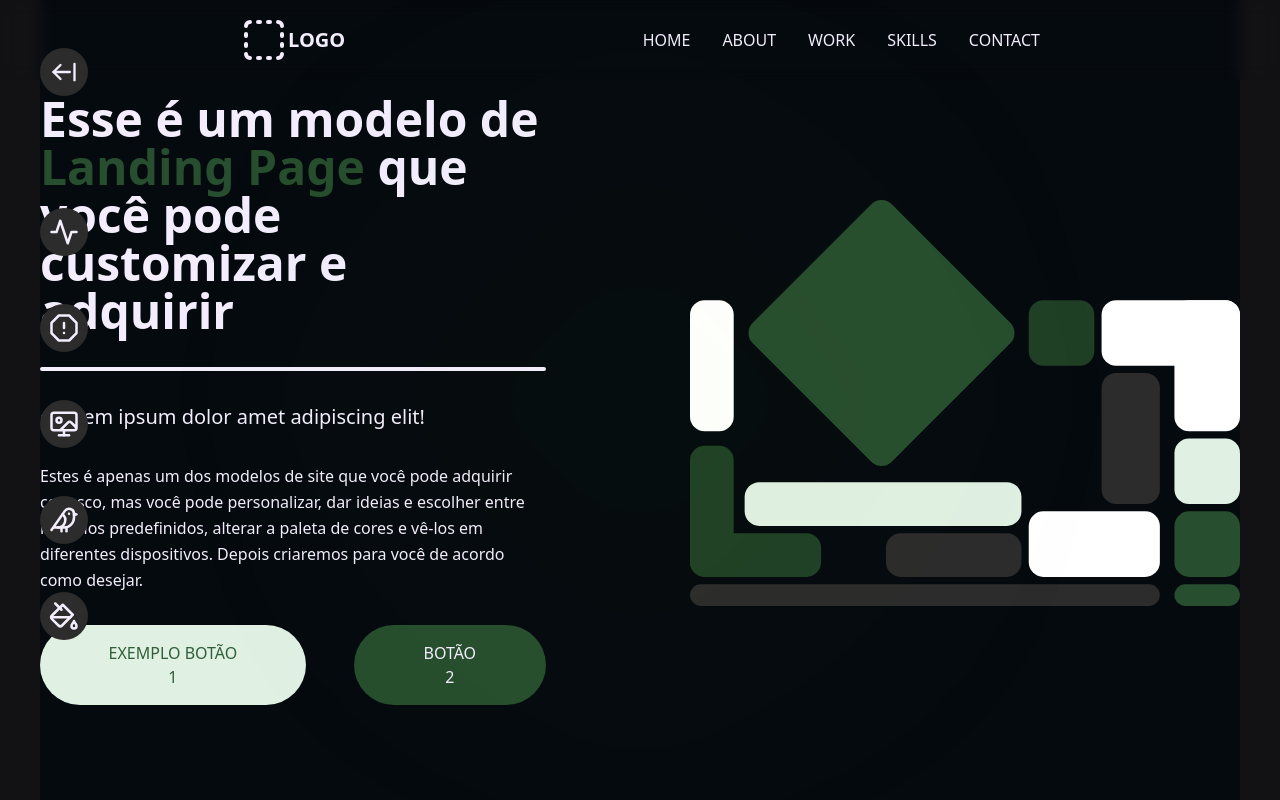
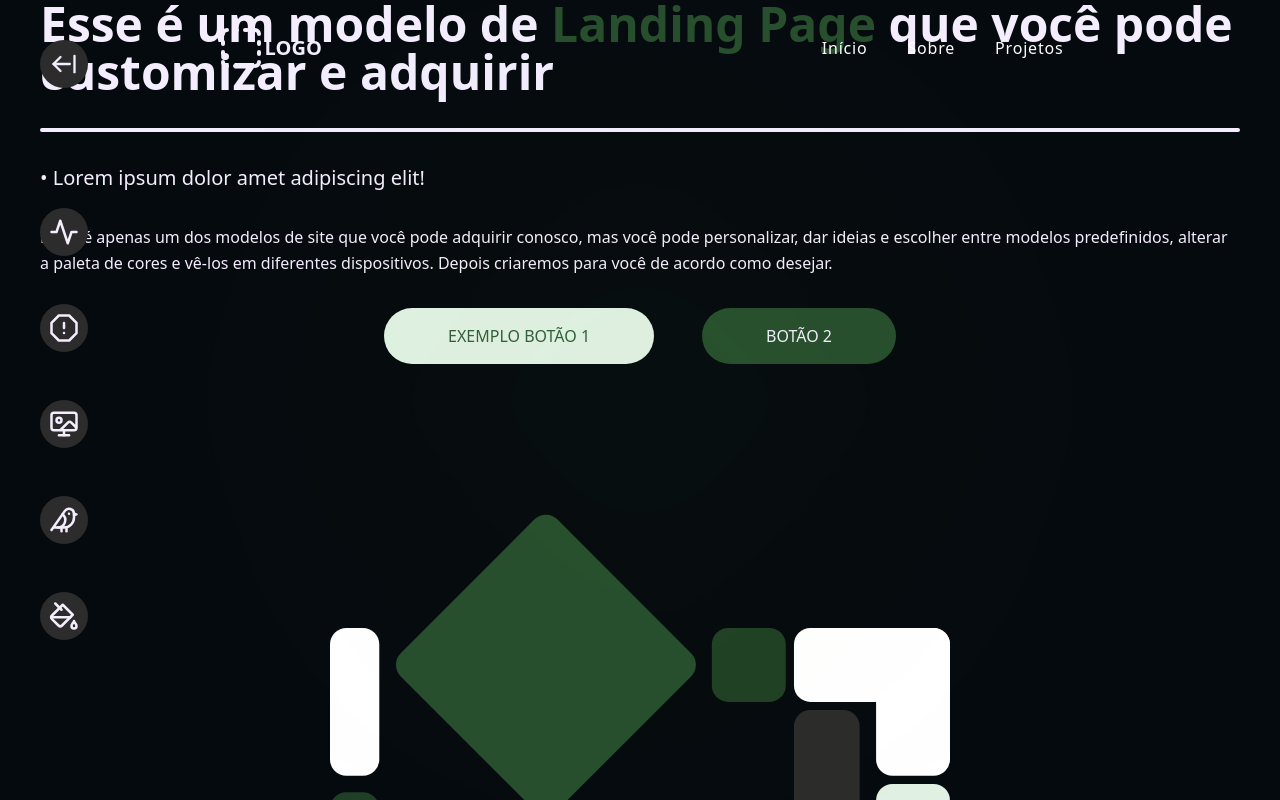
Before and after one commit to juicerq/Notes, a Next.js app in the folder web/: page /demo in a window 1280 px wide. Shown: the top 800 px of the page. Built offline with nearby package versions, Linux system fonts and the light colour scheme.

Commit message:
add demo mobile navbar

```diff
--- a/web/src/components/SideBar.tsx
+++ b/web/src/components/SideBar.tsx
@@ -13,7 +13,7 @@ export function SideBar() {
     <div className="fixed left-0 top-0 z-50 flex h-full w-32 flex-col items-center justify-center space-y-12 text-mainPalette-text">
       <Link
         href={'/'}
-        className="absolute top-10 m-2 flex h-12 w-12 items-center justify-center rounded-3xl bg-mainPalette-bgAlt text-mainPalette-text transition-all ease-linear hover:-translate-x-1 hover:bg-mainPalette-text hover:text-mainPalette-bg"
+        className="absolute top-10 flex h-12 w-12 items-center justify-center rounded-3xl bg-mainPalette-bgAlt text-mainPalette-text transition-all ease-linear hover:-translate-x-1 hover:bg-mainPalette-text hover:text-mainPalette-bg"
       >
         <ArrowLeftFromLine size={28} />
       </Link>
--- a/web/src/components/SitePreview/LPComponents/LPAbout.tsx
+++ b/web/src/components/SitePreview/LPComponents/LPAbout.tsx
@@ -3,7 +3,7 @@ import { BarChart4, AlarmClock, Building2 } from 'lucide-react'
 export function LPAbout() {
   return (
     <div
-      id="about"
+      id="lp-about"
       className="flex h-screen flex-col items-center justify-center gap-16 bg-previewPalette0-bg"
     >
       <h2 className="text-center text-5xl font-bold">
--- a/web/src/components/SitePreview/LPComponents/LPHeader.tsx
+++ /dev/null
@@ -1,24 +0,0 @@
-import { BoxSelect } from 'lucide-react'
-
-const navSections = ['home', 'about', 'work', 'skills', 'contact']
-
-export function LPHeader() {
-  return (
-    <div className="z-60 fixed left-0 flex h-20 w-full items-center justify-between bg-transparent px-60 backdrop-blur">
-      <div className="flex items-center justify-center text-previewPalette0-text">
-        <BoxSelect size={48} />
-        <p className="text-xl font-semibold uppercase">Logo</p>
-      </div>
-
-      <ul className="text-md flex gap-8 uppercase ">
-        {navSections.map((section, i) => (
-          <a key={i} href={`#${section}`}>
-            <li className="cursor-pointer transition-all hover:text-previewPalette0-primaryButton">
-              {section}
-            </li>
-          </a>
-        ))}
-      </ul>
-    </div>
-  )
-}
--- a/web/src/components/SitePreview/LPComponents/LPHome.tsx
+++ b/web/src/components/SitePreview/LPComponents/LPHome.tsx
@@ -4,10 +4,10 @@ import art from '../../../assets/art.svg'
 export function LPHome() {
   return (
     <div
-      id="home"
-      className="flex h-screen items-center justify-center gap-36 bg-previewPalette0-bg"
+      id="lp-home"
+      className="flex flex-col items-center justify-center gap-36"
     >
-      <div className="flex w-[570px] flex-col items-start justify-center gap-8">
+      <div className="flex flex-col items-start justify-center gap-8">
         <h2 className="text-5xl font-bold">
           Esse é um modelo de{' '}
           <span className="text-previewPalette0-primaryButton">
--- a/web/src/components/SitePreview/LPComponents/LPSkills.tsx
+++ b/web/src/components/SitePreview/LPComponents/LPSkills.tsx
@@ -27,19 +27,16 @@ const arrayImgs = [
   },
 ]
 
-export function LPSkills() {
+export function LPProjects() {
   return (
-    <div id="skills" className="mx-32 flex h-full flex-col ">
+    <div id="lp-projects" className="mx-32 flex h-full flex-col ">
       <h1 className="py-44 text-center text-5xl uppercase tracking-widest">
         Projetos
       </h1>
       <div className="grid h-full w-full grid-cols-8 gap-4">
         {arrayImgs.map((image, i) => (
-          <div
-            key={i}
-            className="clip-hover hover:clip-inset col-span-2 h-full w-full"
-          >
-            <div className="relative h-[380px] w-[220px]">
+          <div key={i} className="col-span-2 h-full w-full">
+            <div className="clip-hover hover:clip-inset relative h-[380px] w-[220px]">
               <Image
                 src={image.image}
                 alt="project"
--- a/web/src/components/SitePreview/LPComponents/LPWork.tsx
+++ b/web/src/components/SitePreview/LPComponents/LPWork.tsx
@@ -3,7 +3,7 @@ import { Ship, BarChart4, Building2 } from 'lucide-react'
 export function LPWork() {
   return (
     <div
-      id="work"
+      id="lp-work"
       className="flex h-full flex-col items-center justify-center gap-16 bg-previewPalette0-bg"
     >
       <h2 className="text-center text-5xl font-bold">Nosso trabalho</h2>
--- /dev/null
+++ b/web/src/components/SitePreview/LPComponents/Navbar/LPNavbar.tsx
@@ -0,0 +1,22 @@
+'use client'
+
+import LPNavbarDesktop from './LPNavbarDesktop'
+import LPNavbarMobile from './LPNavbarMobile'
+
+const navLinks: { id: string; name: string }[] = [
+  { id: 'lp-home', name: 'Início' },
+  { id: 'lp-about', name: 'Sobre' },
+  { id: 'lp-projects', name: 'Projetos' },
+]
+
+export default function LPNavbar() {
+  return (
+    <>
+      {/* // Navbar // */}
+      <LPNavbarDesktop links={navLinks} />
+
+      {/* // Navbar Mobile // */}
+      <LPNavbarMobile links={navLinks} />
+    </>
+  )
+}
--- /dev/null
+++ b/web/src/components/SitePreview/LPComponents/Navbar/LPNavbarDesktop.tsx
@@ -0,0 +1,84 @@
+import { BoxSelect } from 'lucide-react'
+import Link from 'next/link'
+import { useRouter } from 'next/navigation'
+import { useState, useEffect } from 'react'
+
+interface NavDesktopProps {
+  links: Array<{ id: string; name: string }>
+}
+
+export default function LPNavbarDesktop(props: NavDesktopProps) {
+  const [showNavbar, setShowNavbar] = useState(false)
+  const [prevScrollPos, setPrevScrollPos] = useState(0)
+
+  const router = useRouter()
+
+  const handleLinkClick = (item: string) => {
+    router.push(`/demo#${item.toLocaleLowerCase()}`)
+    setTimeout(() => {
+      setShowNavbar(false)
+    }, 10)
+  }
+
+  useEffect(() => {
+    if (document.documentElement.scrollTop === 0) {
+      setShowNavbar(true)
+    }
+
+    const handleScroll = () => {
+      const currentScrollPos = window.pageYOffset
+      setShowNavbar(
+        (prevScrollPos > currentScrollPos && currentScrollPos > 0) ||
+          currentScrollPos === 0,
+      )
+      setPrevScrollPos(currentScrollPos)
+    }
+    window.addEventListener('scroll', handleScroll)
+    return () => window.removeEventListener('scroll', handleScroll)
+  }, [prevScrollPos])
+
+  return (
+    <div
+      className={`font-mulish fixed left-0 right-0 z-40 hidden ${
+        prevScrollPos === 0
+          ? 'bg-transparent text-white'
+          : 'bg-palette-outerSpace text-white'
+      } h-24 w-full ${
+        showNavbar ? 'top-0 transition-all duration-700' : '-top-[110px]'
+      } lg:block`}
+    >
+      <nav className="flex h-full w-full items-center justify-around">
+        <div className="flex-center h-full w-[172px]">
+          <div className="flex items-center justify-center text-previewPalette0-text">
+            <BoxSelect size={48} />
+            <p className="text-xl font-semibold uppercase">Logo</p>
+          </div>
+        </div>
+
+        <ul className="flex gap-10 text-base tracking-wider">
+          {props.links.map((item, i) => (
+            <li
+              key={i}
+              className={` transition-colors duration-300 ${
+                prevScrollPos === 0
+                  ? 'hover:text-gray-200'
+                  : 'hover:text-palette-khaki'
+              }`}
+            >
+              <>
+                <Link
+                  onClick={() => {
+                    handleLinkClick(item.id)
+                  }}
+                  href={'/demo#'}
+                >
+                  {item.name}
+                </Link>
+              </>
+            </li>
+          ))}
+        </ul>
+      </nav>
+    </div>
+  )
+}
--- /dev/null
+++ b/web/src/components/SitePreview/LPComponents/Navbar/LPNavbarMobile.tsx
@@ -0,0 +1,181 @@
+import { X, Instagram, Facebook, AlignJustify, BoxSelect } from 'lucide-react'
+import { useEffect, useState } from 'react'
+import Link from 'next/link'
+import { motion } from 'framer-motion'
+import { FaWhatsapp } from 'react-icons/fa'
+import { useRouter } from 'next/navigation'
+
+interface NavMobileProps {
+  links: Array<{ id: string; name: string }>
+}
+
+export default function LPNavbarMobile(props: NavMobileProps) {
+  const [toggle, setToggle] = useState(false)
+  const [canToggle, setCanToggle] = useState(true)
+  const [deviceHeight, setDeviceHeight] = useState<number>(0)
+
+  const router = useRouter()
+
+  const handleLinkClick = (item: string) => {
+    router.push(`/demo#${item.toLocaleLowerCase()}`)
+  }
+
+  useEffect(() => {
+    const handleResize = () => {
+      setDeviceHeight(window.innerHeight)
+    }
+
+    // Defina a altura do dispositivo inicialmente
+    setDeviceHeight(window.innerHeight)
+
+    // Adicione um ouvinte de redimensionamento para atualizar a altura do dispositivo
+    window.addEventListener('resize', handleResize)
+
+    // Remova o ouvinte de redimensionamento ao desmontar o componente
+    return () => {
+      window.removeEventListener('resize', handleResize)
+    }
+  }, [])
+
+  function disableScroll() {
+    document.body.classList.add('no-scroll')
+  }
+
+  function enableScroll() {
+    document.body.classList.remove('no-scroll')
+  }
+
+  return (
+    <>
+      <div
+        onClick={() => {
+          if (canToggle) {
+            setToggle(!toggle)
+            disableScroll()
+            setCanToggle(false)
+          }
+        }}
+        className="flex-center z-60 fixed right-6 top-6 h-12 w-12 rounded-full bg-[#2c2c2c] p-2 text-white shadow-md shadow-black lg:hidden"
+      >
+        <AlignJustify size={40} />
+      </div>
+
+      <div
+        className={`${
+          toggle ? 'right-0' : 'right-[-100vw]'
+        } fixed bottom-0 right-0 top-0 z-50 flex flex-col items-start justify-evenly bg-[#2c2c2c] py-12 ${
+          deviceHeight < 600 ? 'w-1/2 py-6' : 'w-3/4 py-12'
+        } text-white transition-all duration-700 lg:hidden `}
+      >
+        <div
+          className={`-left-full top-0 h-full w-full ${
+            toggle ? 'absolute' : 'hidden'
+          }`}
+          onClick={() => {
+            setToggle(!toggle)
+            enableScroll()
+            setTimeout(() => {
+              setCanToggle(true)
+            }, 800)
+          }}
+        />
+
+        <div className={`${deviceHeight < 680 && 'hidden'} pl-6`}>
+          <div
+            className="flex items-center justify-center text-previewPalette0-text"
+            onClick={() => {
+              setToggle(!toggle)
+              enableScroll()
+              setTimeout(() => {
+                setCanToggle(true)
+              }, 800)
+            }}
+          >
+            <BoxSelect size={48} />
+            <p className="text-xl font-semibold uppercase">Logo</p>
+          </div>
+        </div>
+        {/* X button */}
+        <div
+          onClick={() => {
+            setToggle(!toggle)
+            enableScroll()
+            setTimeout(() => {
+              setCanToggle(true)
+            }, 800)
+          }}
+          className="flex-center absolute right-4 top-6 h-12 w-12 rounded-full bg-[#2c2c2c] p-2 shadow-md shadow-black"
+        >
+          <X size={40} />
+        </div>
+        {/* List */}
+        <ul
+          className={`flex w-full flex-col justify-center ${
+            deviceHeight < 600 ? 'gap-2 text-xl' : 'gap-10 text-3xl'
+          } pl-4`}
+        >
+          {props.links.map((item, i) => (
+            <motion.li
+              key={i}
+              initial={{ opacity: 0, x: 100 }}
+              whileInView={{ opacity: 1, x: 0 }}
+              exit={{ opacity: 0, x: 100 }}
+              transition={{ duration: 0.3, delay: i * 0.15 }}
+              className={`${
+                toggle
+                  ? 'translate-x-0 opacity-100'
+                  : 'translate-x-12 opacity-0'
+              }
+              border-palette-khaki border-b transition-colors`}
+            >
+              <Link
+                onClick={() => {
+                  handleLinkClick(item.id)
+                  setToggle(false)
+                  enableScroll()
+                  setTimeout(() => {
+                    setCanToggle(true)
+                  }, 800)
+                }}
+                href={'/demo#'}
+              >
+                <p className={`p-2`}>{item.name}</p>
+              </Link>
+            </motion.li>
+          ))}
+        </ul>
+        {/* Links */}
+        <div className="flex w-full items-center justify-center gap-5">
+          <Link href="https://wa.me/5519997855562" target="_blank">
+            <div className="bg-palette-beaver flex items-center justify-center rounded-full p-2.5">
+              <FaWhatsapp
+                fill="#fff"
+                className="text-palette-outerSpace"
+                size={20}
+              />
+            </div>
+          </Link>
+
+          <Link href="https://www.instagram.com/arq.aab/" target="_blank">
+            <div className="flex-center bg-palette-outerSpace rounded-full p-2.5 ">
+              <Instagram className="text-palette-beaver" size={20} />
+            </div>
+          </Link>
+
+          <Link
+            href="https://www.facebook.com/arquitetura.aab/"
+            target="_blank"
+          >
+            <div className="bg-palette-beaver flex items-center justify-center rounded-full p-2.5">
+              <Facebook
+                fill="#2E4040"
+                className="text-palette-outerSpace"
+                size={20}
+              />
+            </div>
+          </Link>
+        </div>
+      </div>
+    </>
+  )
+}
--- a/web/src/components/SitePreview/LandingPage.tsx
+++ b/web/src/components/SitePreview/LandingPage.tsx
@@ -1,24 +1,19 @@
-import { LPHeader } from './LPComponents/LPHeader'
-import { LPHome } from './LPComponents/LPHome'
 import { LPAbout } from './LPComponents/LPAbout'
 import { LPWork } from './LPComponents/LPWork'
 import { BarChart4 } from 'lucide-react'
-import { LPSkills } from './LPComponents/LPSkills'
+import { LPProjects } from './LPComponents/LPSkills'
+import { LPHome } from './LPComponents/LPHome'
+import LPNavbar from './LPComponents/Navbar/LPNavbar'
 
 export default function LandingPage() {
   return (
-    <div className="text-previewPalette0-text">
-      {/* HEADER */}
-      <LPHeader />
-      {/* Container 1 */}
+    <div className="bg-previewPalette0-bg px-4 text-previewPalette0-text xs:px-10">
+      <LPNavbar />
       <LPHome />
-      {/* Container 2 */}
       <LPAbout />
-      {/* Container 3 */}
       <LPWork />
-      {/* Container 4 */}
-      <LPSkills />
-      {/* Container 5 */}
+      <LPProjects />
+
       <div
         id="contact"
         className="flex h-full flex-col items-center justify-center gap-16 bg-previewPalette0-bg"
--- a/web/src/components/general/PageTransition.tsx
+++ b/web/src/components/general/PageTransition.tsx
@@ -13,7 +13,7 @@ export default function PageTransition({ children }: PageTransitionProps) {
   return (
     <AnimatePresence>
       <motion.div
-        className="w-screen px-4 xs:px-10"
+        className={`w-screen ${pathName === '/' ? 'px-4 xs:px-10' : ''}`}
         key={`page-${pathName}`}
         initial={{ opacity: 0 }}
         animate={{ opacity: 1 }}
```
